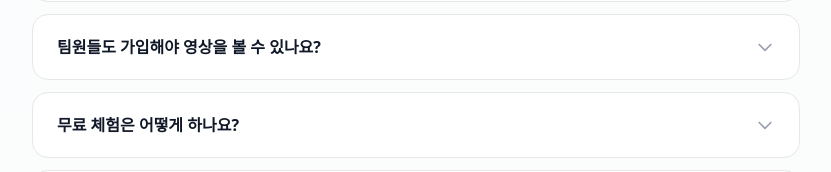
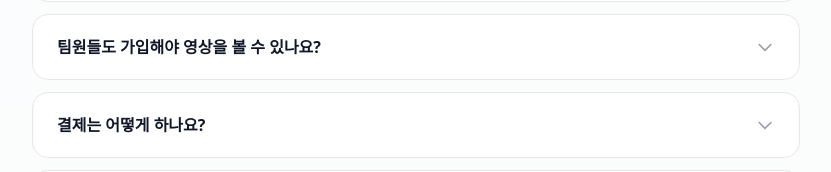
Before and after one commit to kangyh427/boomcast, a Next.js app: page / in a window 1280 px wide. Shown: the part 6497-6669 px from the top of the page, without its empty margins (224-1055 px from the left). Built offline with nearby package versions, Linux system fonts and the light colour scheme; a web font is replaced by a local one.

Commit message:
Update FAQ.tsx

```diff
--- a/src/components/landing/FAQ.tsx
+++ b/src/components/landing/FAQ.tsx
@@ -3,10 +3,10 @@
  * 파일: src/components/landing/FAQ.tsx
  * 설명: BoomCast FAQ 아코디언 섹션
  * 경로: src/components/landing/FAQ.tsx
- * 최근 작업: 세션 6 - 신규 생성 (인수인계서 [J-3])
- *   - 6개 FAQ 항목 (한/영)
- *   - 클릭 아코디언 (한 번에 하나만 열림)
- *   - useLang() 적용
+ * 최근 작업: 세션 7-B
+ *   - "무료 체험은 어떻게 하나요?" 항목 삭제
+ *   - → "결제는 어떻게 하나요?" 항목으로 교체
+ *   - 무료 체험 관련 문구 전면 제거
  * 작성일: 2026-03-07
  * ============================================================
  */
@@ -28,7 +28,7 @@ const text = {
   },
 };
 
-/* ── FAQ 데이터 (인수인계서 [J-3]) ── */
+/* ── FAQ 데이터 ── */
 const faqData = {
   ko: [
     {
@@ -48,8 +48,8 @@ const faqData = {
       a: "아닙니다. 공유 링크를 보내면 누구나 시청할 수 있습니다. 팀 전용 페이지는 월간/연간 구독 시 제공됩니다.",
     },
     {
-      q: "무료 체험은 어떻게 하나요?",
-      a: "가입하시면 첫 1경기를 무료로 이용할 수 있습니다. 영상 업로드부터 AI 편집, 완성까지 전체 플로우를 체험해보세요.",
+      q: "결제는 어떻게 하나요?",
+      a: "회원가입 후 원하는 요금제를 선택하시면 됩니다. 단건 구매부터 월간/연간 구독까지 다양한 플랜을 제공하고 있습니다.",
     },
     {
       q: "촬영 중 태깅은 어떻게 하나요?",
@@ -74,8 +74,8 @@ const faqData = {
       a: "No. Anyone can watch via the share link. Team pages are available with Monthly/Annual plans.",
     },
     {
-      q: "How does the free trial work?",
-      a: "Sign up and get your first game free. Experience the full flow from upload to AI editing to finished video.",
+      q: "How do I pay?",
+      a: "Sign up and choose your preferred plan. We offer single game purchases, monthly, and annual subscriptions.",
     },
     {
       q: "How does tagging work during recording?",
```
